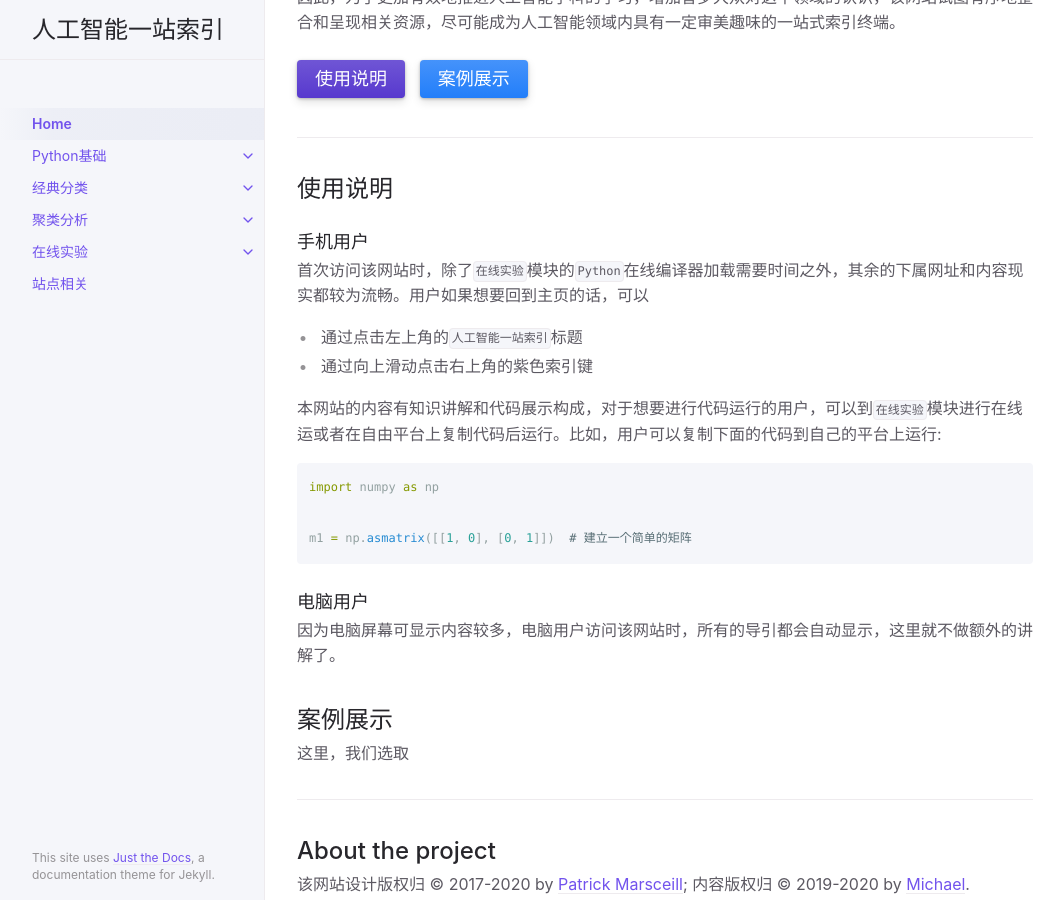
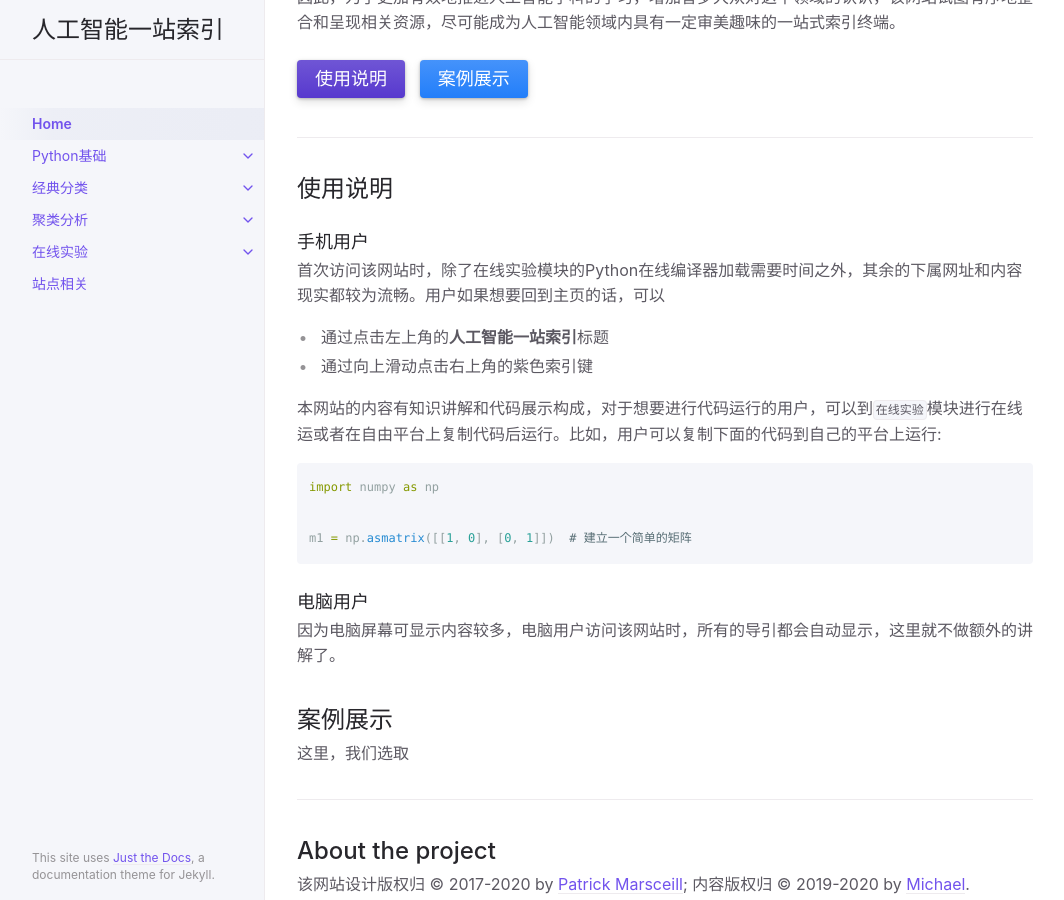
Before and after one commit to Michael-yunfei/avwebv2, a Jekyll site: the page built from index.md, in a window 1280 px wide and 900 px high, scrolled down 376 px. Shown: the whole window, without its empty margins (107-1171 px from the left). Built offline with Jekyll 4.4.1, drawn with Linux system fonts in a browser that asks for light colours.

Commit message:
update home page

```diff
--- a/index.md
+++ b/index.md
@@ -31,8 +31,8 @@ last_modified_date: 2020-04-27T17:54:08+0000
 
 ### 手机用户
 
-首次访问该网站时，除了`在线实验`模块的`Python`在线编译器加载需要时间之外，其余的下属网址和内容现实都较为流畅。用户如果想要回到主页的话，可以
-- 通过点击左上角的`人工智能一站索引`标题
+首次访问该网站时，除了在线实验模块的Python在线编译器加载需要时间之外，其余的下属网址和内容现实都较为流畅。用户如果想要回到主页的话，可以
+- 通过点击左上角的**人工智能一站索引**标题
 - 通过向上滑动点击右上角的紫色索引键
 
 本网站的内容有知识讲解和代码展示构成，对于想要进行代码运行的用户，可以到`在线实验`模块进行在线运或者在自由平台上复制代码后运行。比如，用户可以复制下面的代码到自己的平台上运行:
```
